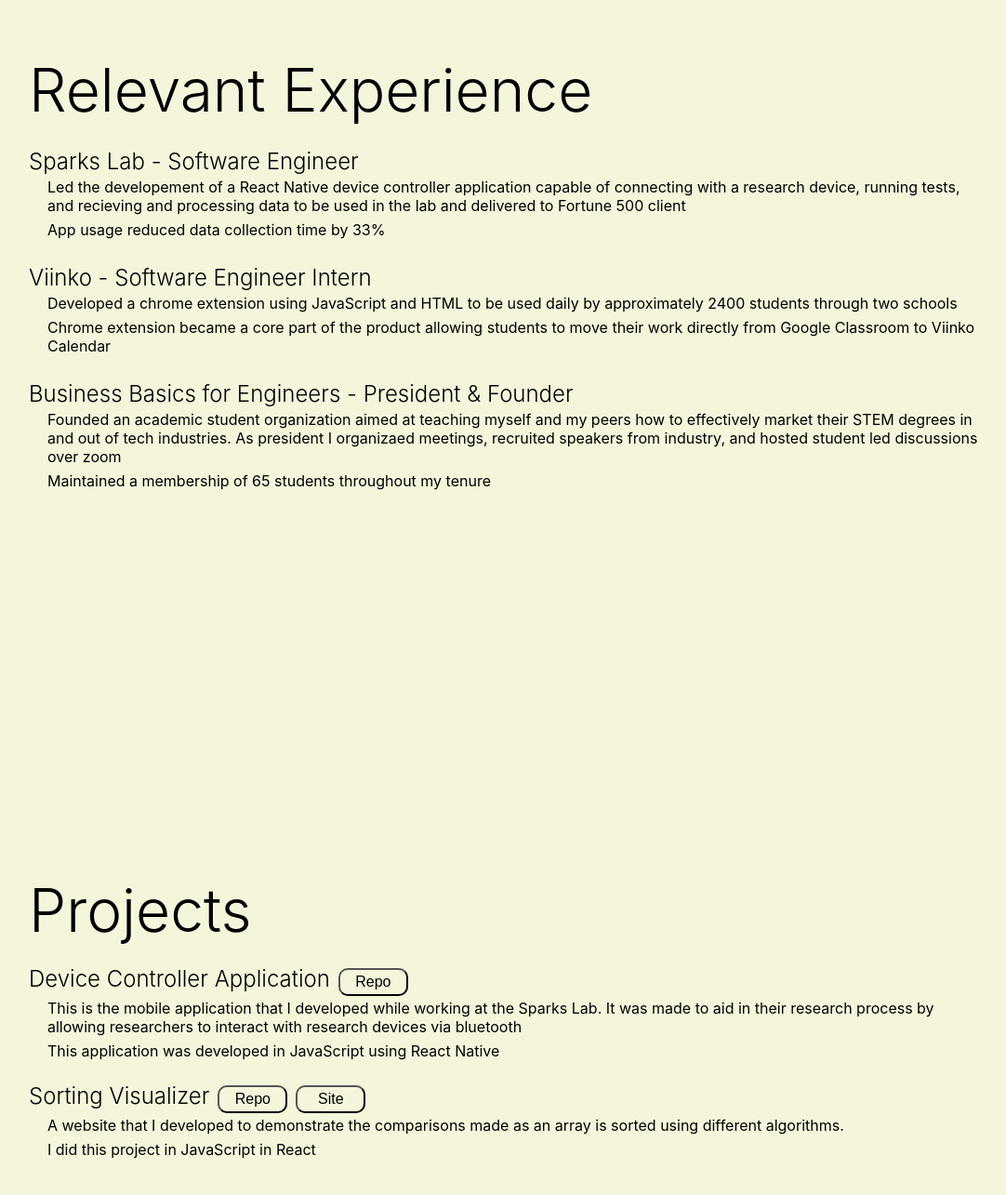
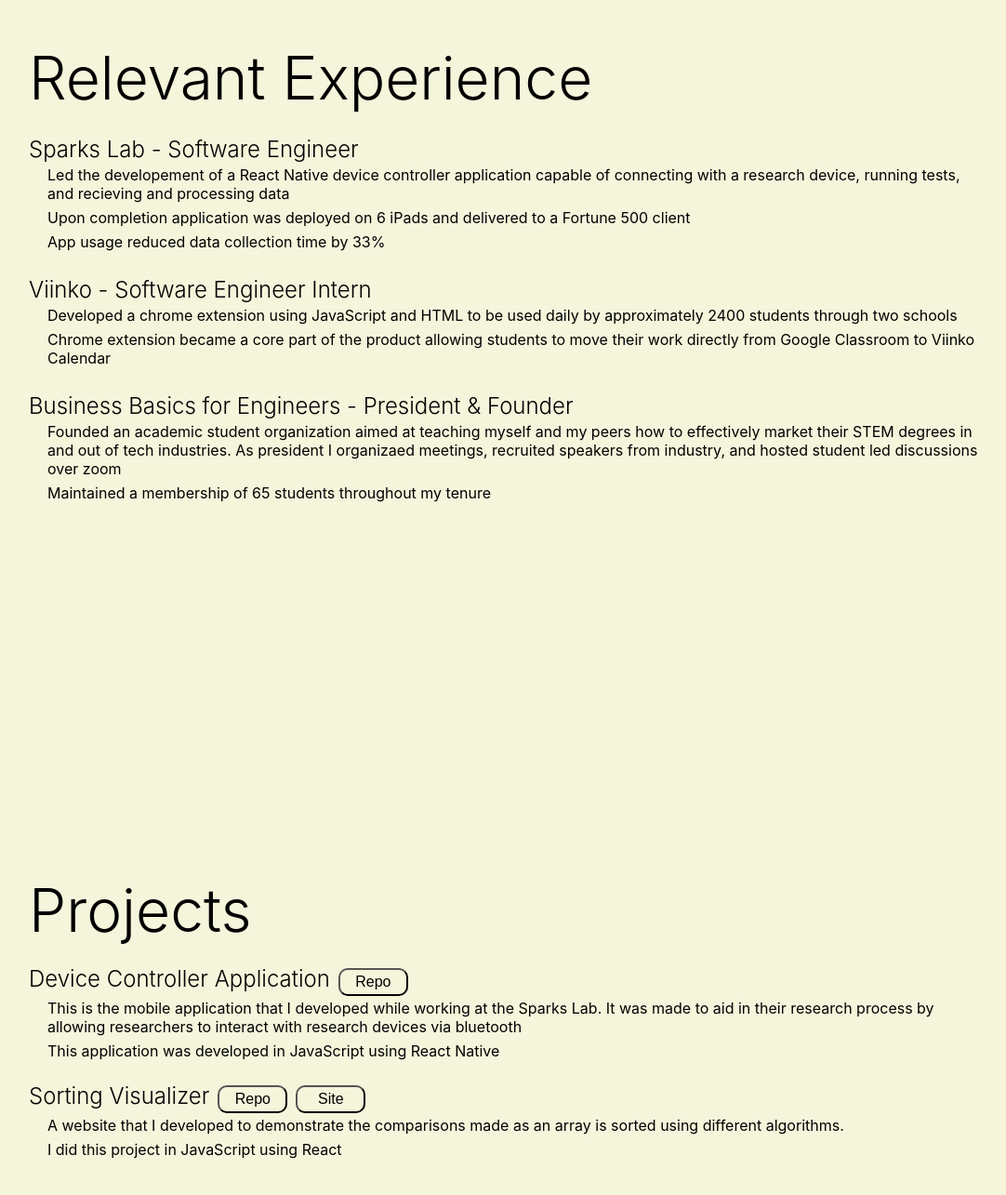
Before and after one commit to willk0814/personal_portfolio, a React (Create React App) app: page / in a window 1280 px wide. Shown: the part 1706-2991 px from the top of the page at 93% size, without its empty margins (97-1179 px from the left). Built offline with nearby package versions, Linux system fonts and the light colour scheme.

Commit message:
Small changes to text

```diff
--- a/src/ComponentGroups/Projects/ProjectPage.js
+++ b/src/ComponentGroups/Projects/ProjectPage.js
@@ -84,7 +84,7 @@
               an array is sorted using different algorithms.
             </li>
             <li className="subListItem">
-              I did this project in JavaScript in React
+              I did this project in JavaScript using React
             </li>
           </ul>
         </div>
--- a/src/ComponentGroups/WorkExperience/WorkExperiencePage.js
+++ b/src/ComponentGroups/WorkExperience/WorkExperiencePage.js
@@ -23,8 +23,11 @@
             <li className="subListItem">
               Led the developement of a React Native device controller
               application capable of connecting with a research device, running
-              tests, and recieving and processing data to be used in the lab and
-              delivered to Fortune 500 client
+              tests, and recieving and processing data
+            </li>
+            <li className="subListItem">
+              Upon completion application was deployed on 6 iPads and delivered
+              to a Fortune 500 client
             </li>
             <li className="subListItem">
               App usage reduced data collection time by 33%
```
